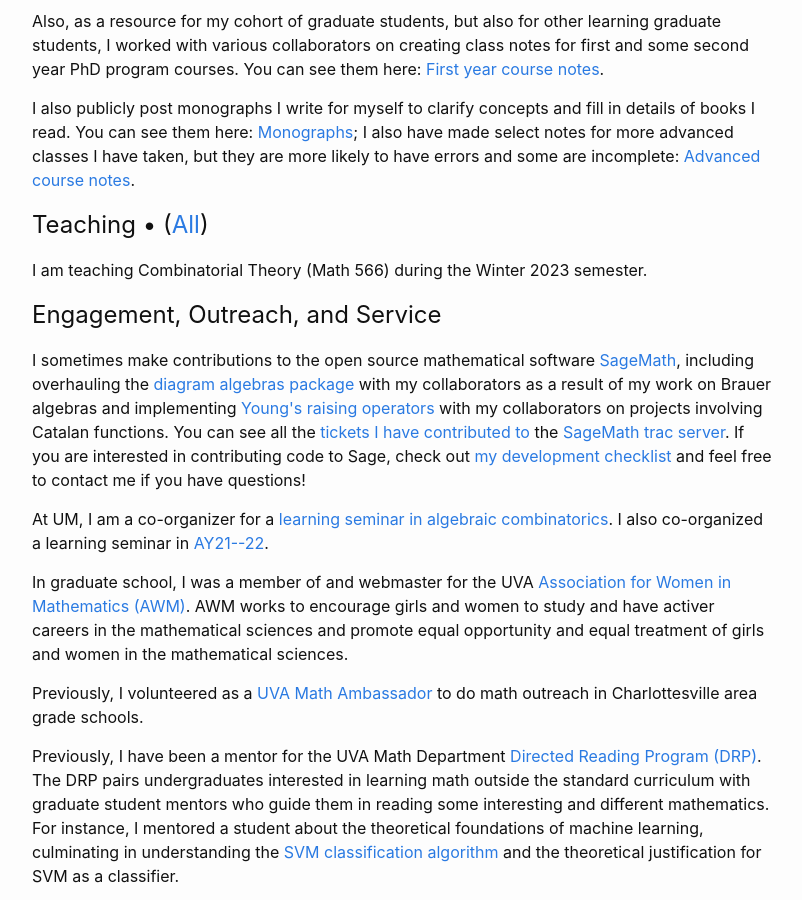
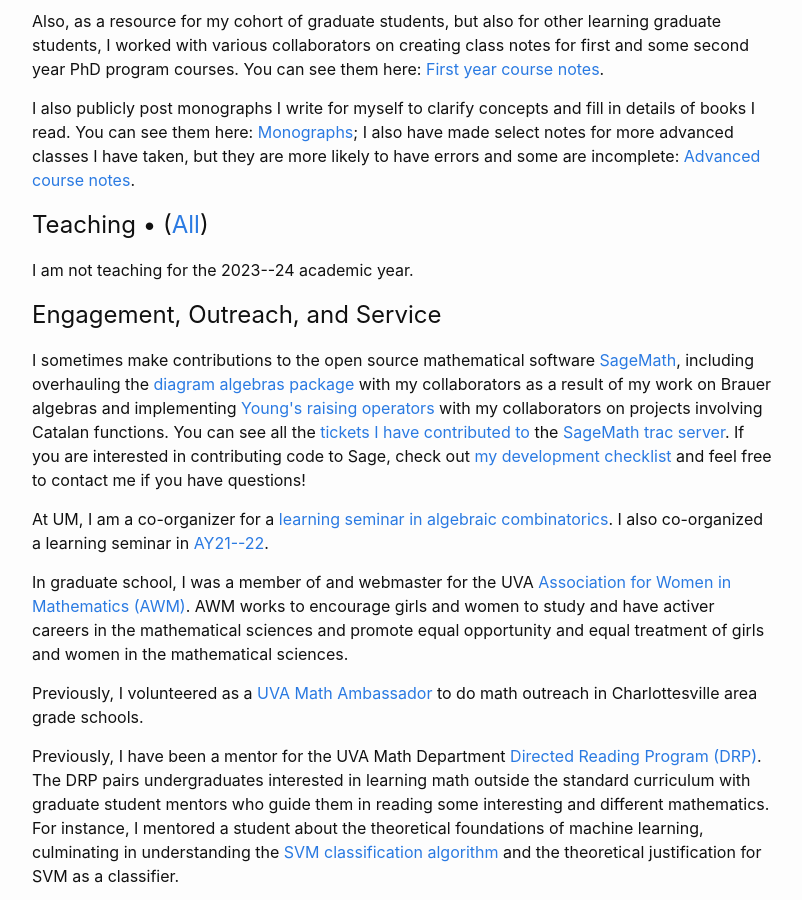
Before and after one commit to ghseeli/ghseeli.github.io, a Jekyll site: the page built from index.html, in a window 1280 px wide and 900 px high, scrolled down 1200 px. Shown: the whole window, without its empty margins (238-1040 px from the left). Built offline with Jekyll 4.4.1, drawn with Linux system fonts in a browser that asks for light colours; formulas are drawn with MathJax 3.

Commit message:
Update index.html for no teaching next AY

```diff
--- a/index.html
+++ b/index.html
@@ -26,7 +26,7 @@ exclude: true
 		<p>Also, as a resource for my cohort of graduate students, but also for other learning graduate students, I worked with various collaborators on creating class notes for first and some second year PhD program courses. You can see them here: <a href="http://ghseeli.github.io/grad-school-notes">First year course notes</a>.</p>
 		<p>I also publicly post monographs I write for myself to clarify concepts and fill in details of books I read. You can see them here: <a href="http://ghseeli.github.io/grad-school-writings/monographs">Monographs</a>; I also have made select notes for more advanced classes I have taken, but they are more likely to have errors and some are incomplete: <a href="http://ghseeli.github.io/grad-school-writings/class-notes">Advanced course notes</a>.</p>
 	<h2>Teaching &bull; (<a href="https://ghseeli.github.io/teaching/teaching.html">All</a>)</h2>
-		<p>I am teaching Combinatorial Theory (Math 566) during the Winter 2023 semester.</p>
+		<p>I am not teaching for the 2023--24 academic year.</p>
 	<h2>Engagement, Outreach, and Service</h2>
 		<p>I sometimes make contributions to the open source mathematical software <a href="https://www.sagemath.org/">SageMath</a>, including overhauling the <a href="https://doc.sagemath.org/html/en/reference/algebras/sage/combinat/diagram_algebras.html">diagram algebras package</a> with my collaborators as a result of my work on Brauer algebras and implementing <a href="https://doc.sagemath.org/html/en/reference/combinat/sage/combinat/partition_shifting_algebras.html">Young's raising operators</a> with my collaborators on projects involving Catalan functions. You can see all the <a href="https://trac.sagemath.org/search?q=ghseeli&noquickjump=1&ticket=on">tickets I have contributed to</a> the <a href="https://trac.sagemath.org/">SageMath trac server</a>. If you are interested in contributing code to Sage, check out <a href="sage/sage_checklist">my development checklist</a> and feel free to contact me if you have questions!</p>
 		<p>At UM, I am a co-organizer for a <a href="https://ghseeli.github.io/seminars/learn_alco22_23.html">learning seminar in algebraic combinatorics</a>. I also co-organized a learning seminar in <a href="https://sites.google.com/view/sunita-chepuri/learning-seminar">AY21--22</a>. </p>
```
